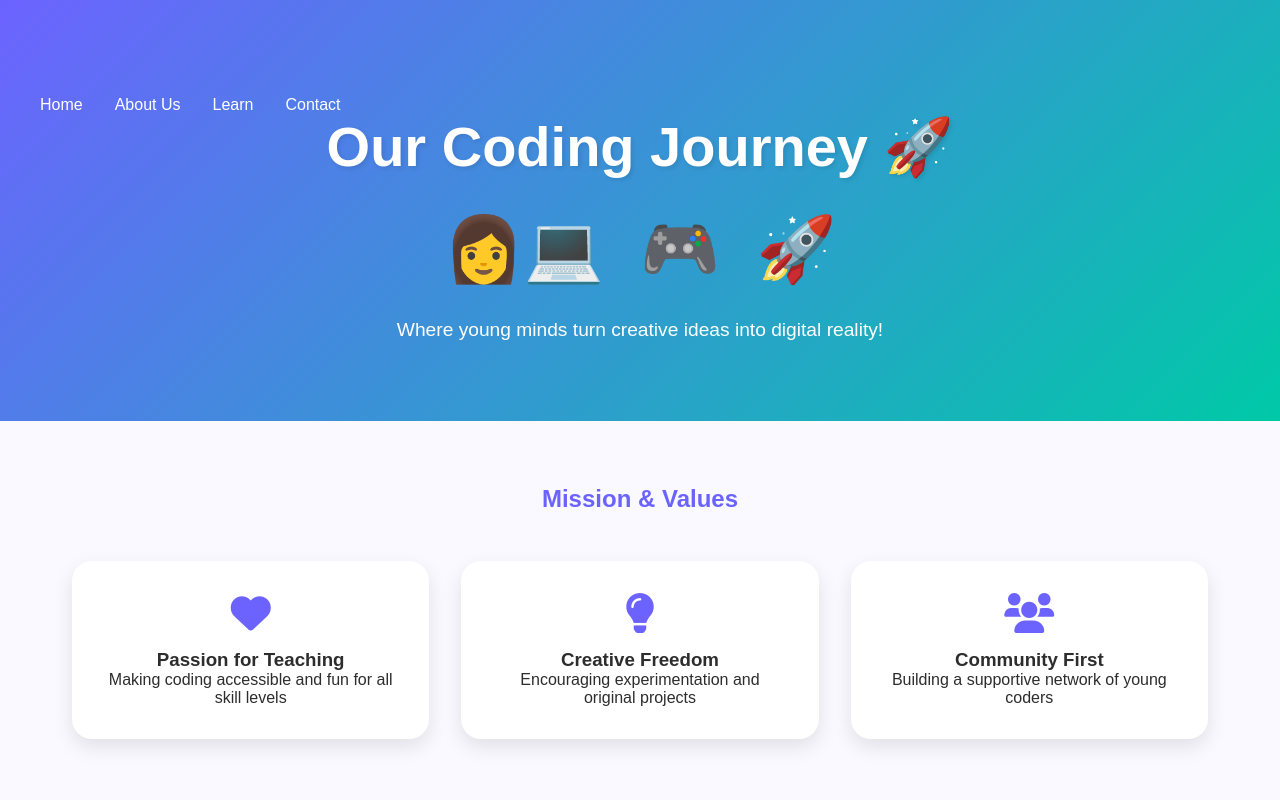
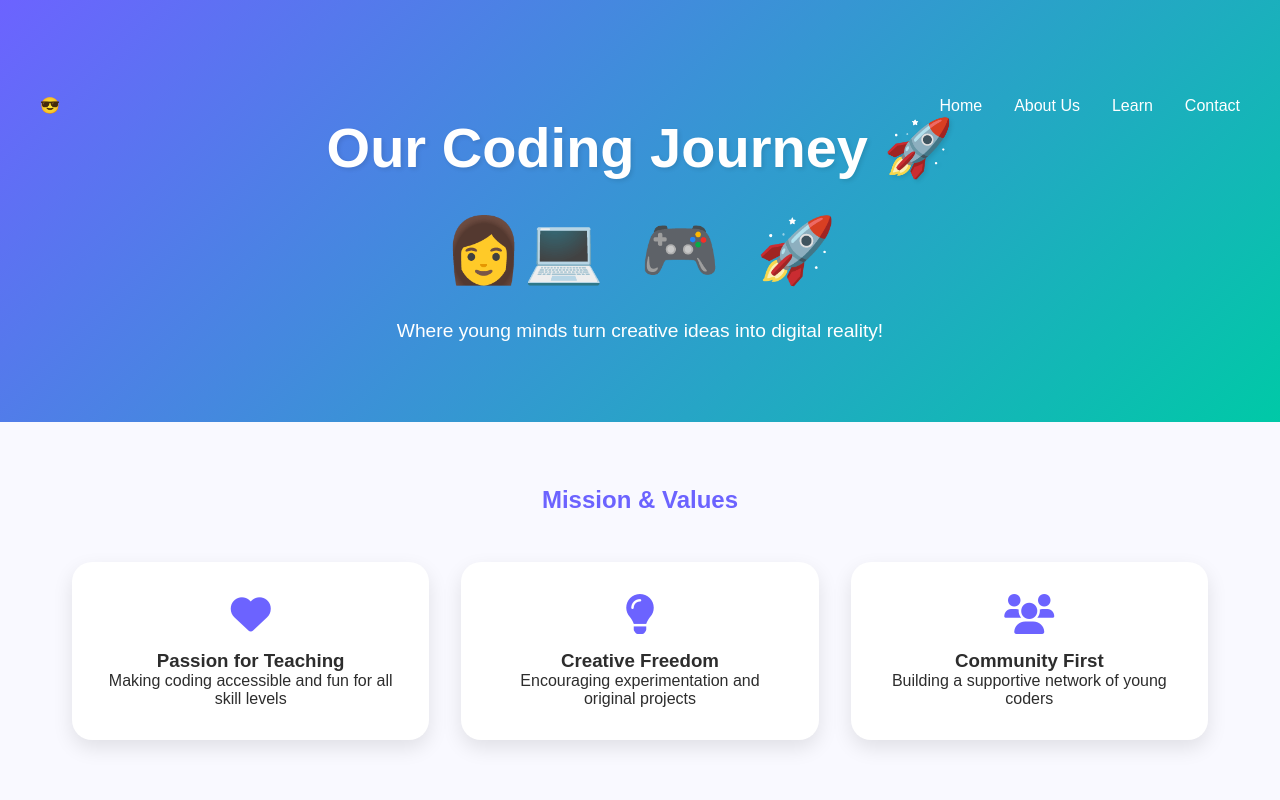
Before and after one commit to Terhemen001/Codecraft-website, a plain HTML site: page about.html in a window 1280 px wide. Shown: the top 800 px of the page. Drawn offline with Linux system fonts and the light colour scheme.

Commit message:
Update about.html

```diff
--- a/about.html
+++ b/about.html
@@ -264,7 +264,7 @@
 
 
     <nav class="main-nav">
-
+        <div class="logo"> 😎 </div>
             <ul class="nav-links">
                 <li><a href="index.html" class="active">Home</a></li>
                 <li><a href="about.html" class="active">About Us</a></li>
```
